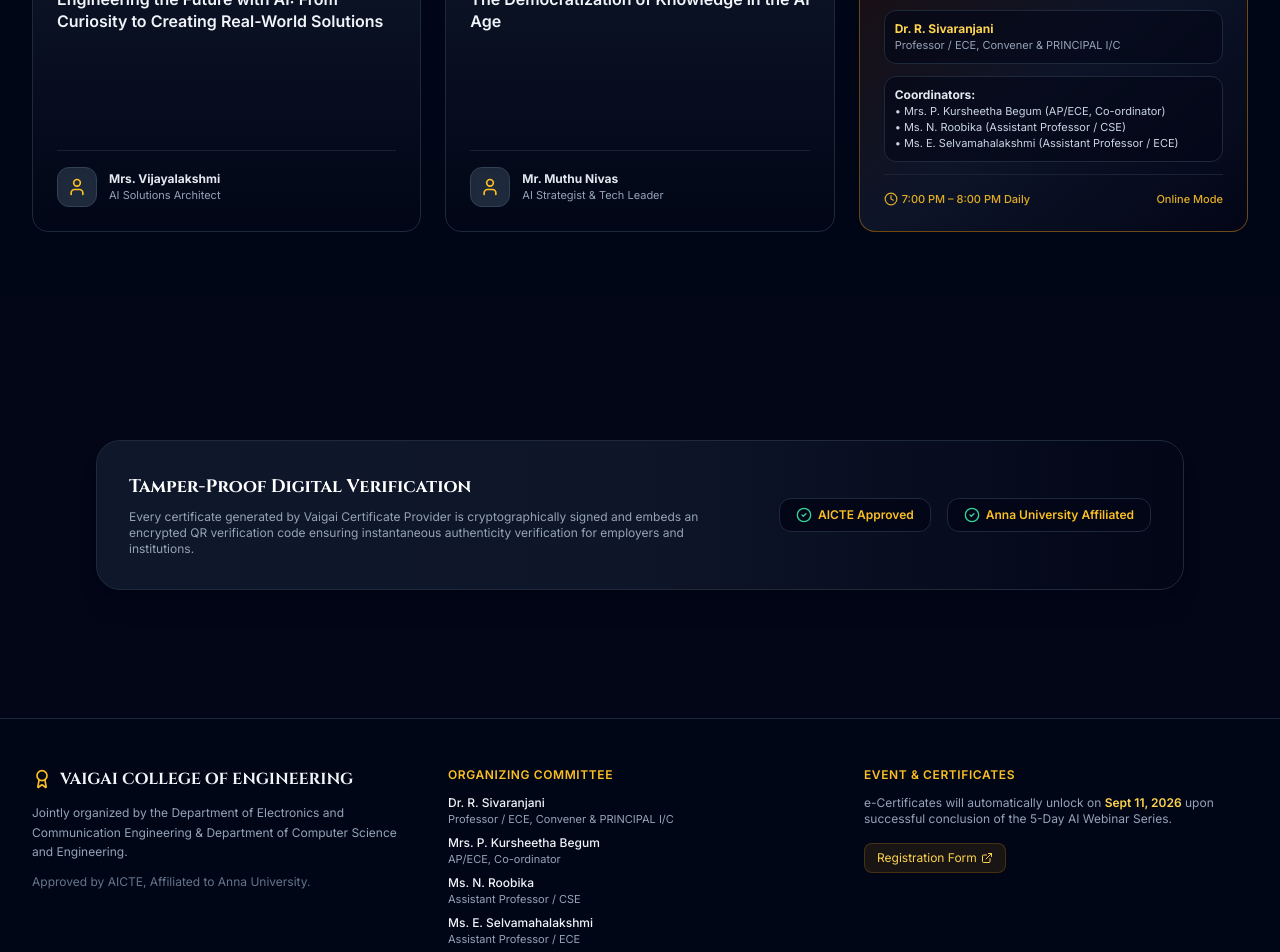
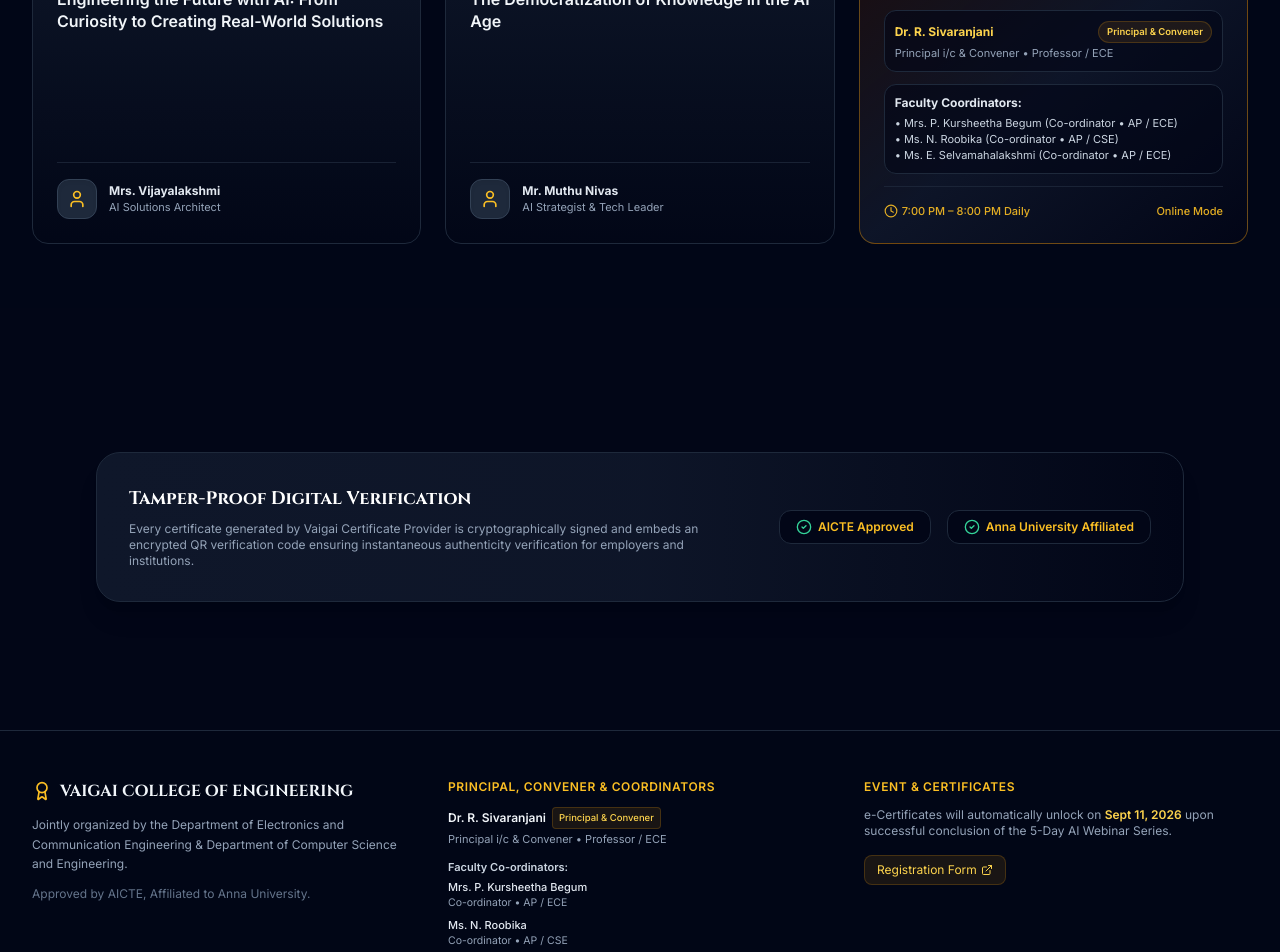
Before and after one commit to chaplinsiva/vaigaicert, a Next.js app: page / in a window 1280 px wide. Shown: the part 2960-3912 px from the top of the page. Built offline with nearby package versions, Linux system fonts and the light colour scheme; no server answers.

Commit message:
Update organizing leadership order: Principal & Convener to Co-ordinators

```diff
--- a/src/components/Footer.tsx
+++ b/src/components/Footer.tsx
@@ -22,23 +22,36 @@ export const Footer: React.FC = () => {
           </p>
         </div>
 
-        {/* Convener & Coordinators */}
+        {/* Organizing Committee: Principal, Convener to Coordinators */}
         <div>
           <h4 className="text-xs font-semibold uppercase tracking-wider text-amber-400 mb-3">
-            Organizing Committee
+            Principal, Convener & Coordinators
           </h4>
-          <ul className="text-xs space-y-2 text-slate-300">
-            <li>
-              <span className="font-medium text-slate-100">{EVENT_DETAILS.convener.name}</span>
-              <span className="text-slate-400 block text-[11px]">{EVENT_DETAILS.convener.title}</span>
-            </li>
-            {EVENT_DETAILS.coordinators.map((coord, i) => (
-              <li key={i}>
-                <span className="font-medium text-slate-100">{coord.name}</span>
-                <span className="text-slate-400 block text-[11px]">{coord.title}</span>
-              </li>
-            ))}
-          </ul>
+          <div className="space-y-3 text-xs">
+            {/* Principal & Convener */}
+            <div>
+              <div className="flex items-center gap-1.5">
+                <span className="font-semibold text-slate-100">{EVENT_DETAILS.convener.name}</span>
+                <span className="text-[9.5px] px-1.5 py-0.5 rounded bg-amber-500/10 text-amber-300 border border-amber-500/20 font-medium">
+                  Principal & Convener
+                </span>
+              </div>
+              <span className="text-slate-400 block text-[11px] mt-0.5">{EVENT_DETAILS.convener.title}</span>
+            </div>
+
+            {/* Coordinators */}
+            <div>
+              <p className="text-[11px] font-semibold text-slate-300 mb-1">Faculty Co-ordinators:</p>
+              <ul className="space-y-1.5 text-slate-300">
+                {EVENT_DETAILS.coordinators.map((coord, i) => (
+                  <li key={i} className="text-[11px] text-slate-300">
+                    <span className="font-medium text-slate-200">{coord.name}</span>
+                    <span className="text-slate-400 text-[10.5px] block">{coord.title}</span>
+                  </li>
+                ))}
+              </ul>
+            </div>
+          </div>
         </div>
 
         {/* Quick Links & Verification */}
--- a/src/components/WebinarSchedule.tsx
+++ b/src/components/WebinarSchedule.tsx
@@ -66,7 +66,7 @@ export const WebinarSchedule: React.FC = () => {
           <div>
             <div className="flex items-center gap-2 text-amber-400 text-xs font-bold uppercase tracking-wider mb-2">
               <Award className="w-4 h-4" />
-              <span>Event Conveners</span>
+              <span>Principal, Convener & Coordinators</span>
             </div>
             <h3 className="text-lg font-cinzel font-bold text-white mb-3">
               Leadership & Coordination
@@ -74,11 +74,16 @@ export const WebinarSchedule: React.FC = () => {
 
             <div className="space-y-3 text-xs">
               <div className="p-2.5 rounded-xl bg-slate-950/60 border border-slate-800">
-                <p className="font-bold text-amber-300">{EVENT_DETAILS.convener.name}</p>
+                <div className="flex items-center justify-between gap-1 mb-0.5">
+                  <p className="font-bold text-amber-300">{EVENT_DETAILS.convener.name}</p>
+                  <span className="text-[9.5px] px-2 py-0.5 rounded-full bg-amber-500/10 text-amber-300 border border-amber-500/20 font-semibold">
+                    Principal & Convener
+                  </span>
+                </div>
                 <p className="text-slate-400 text-[11px]">{EVENT_DETAILS.convener.title}</p>
               </div>
               <div className="p-2.5 rounded-xl bg-slate-950/60 border border-slate-800">
-                <p className="font-bold text-slate-200">Coordinators:</p>
+                <p className="font-bold text-slate-200 mb-1">Faculty Coordinators:</p>
                 {EVENT_DETAILS.coordinators.map((c, idx) => (
                   <p key={idx} className="text-slate-300 text-[11px]">
                     • {c.name} ({c.title})
--- a/src/lib/mockData.ts
+++ b/src/lib/mockData.ts
@@ -11,20 +11,20 @@ export const EVENT_DETAILS: EventDetails = {
   time: "7:00 PM – 8:00 PM IST Daily",
   convener: {
     name: "Dr. R. Sivaranjani",
-    title: "Professor / ECE, Convener & PRINCIPAL I/C"
+    title: "Principal i/c & Convener • Professor / ECE"
   },
   coordinators: [
     {
       name: "Mrs. P. Kursheetha Begum",
-      title: "AP/ECE, Co-ordinator"
+      title: "Co-ordinator • AP / ECE"
     },
     {
       name: "Ms. N. Roobika",
-      title: "Assistant Professor / CSE"
+      title: "Co-ordinator • AP / CSE"
     },
     {
       name: "Ms. E. Selvamahalakshmi",
-      title: "Assistant Professor / ECE"
+      title: "Co-ordinator • AP / ECE"
     }
   ],
   registrationUrl: "https://forms.gle/Q28jBNMCCdrUT6VD8",
```
